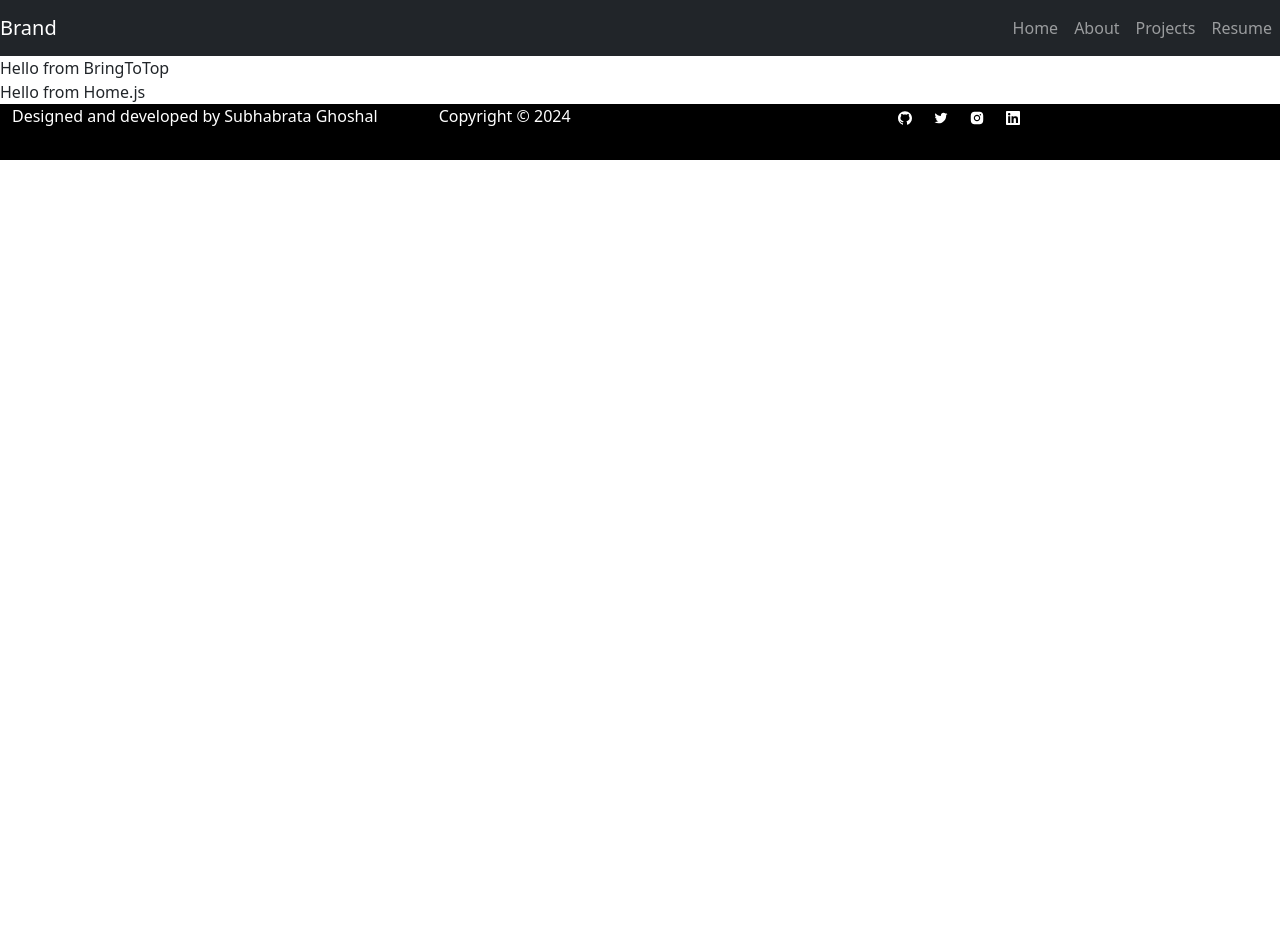
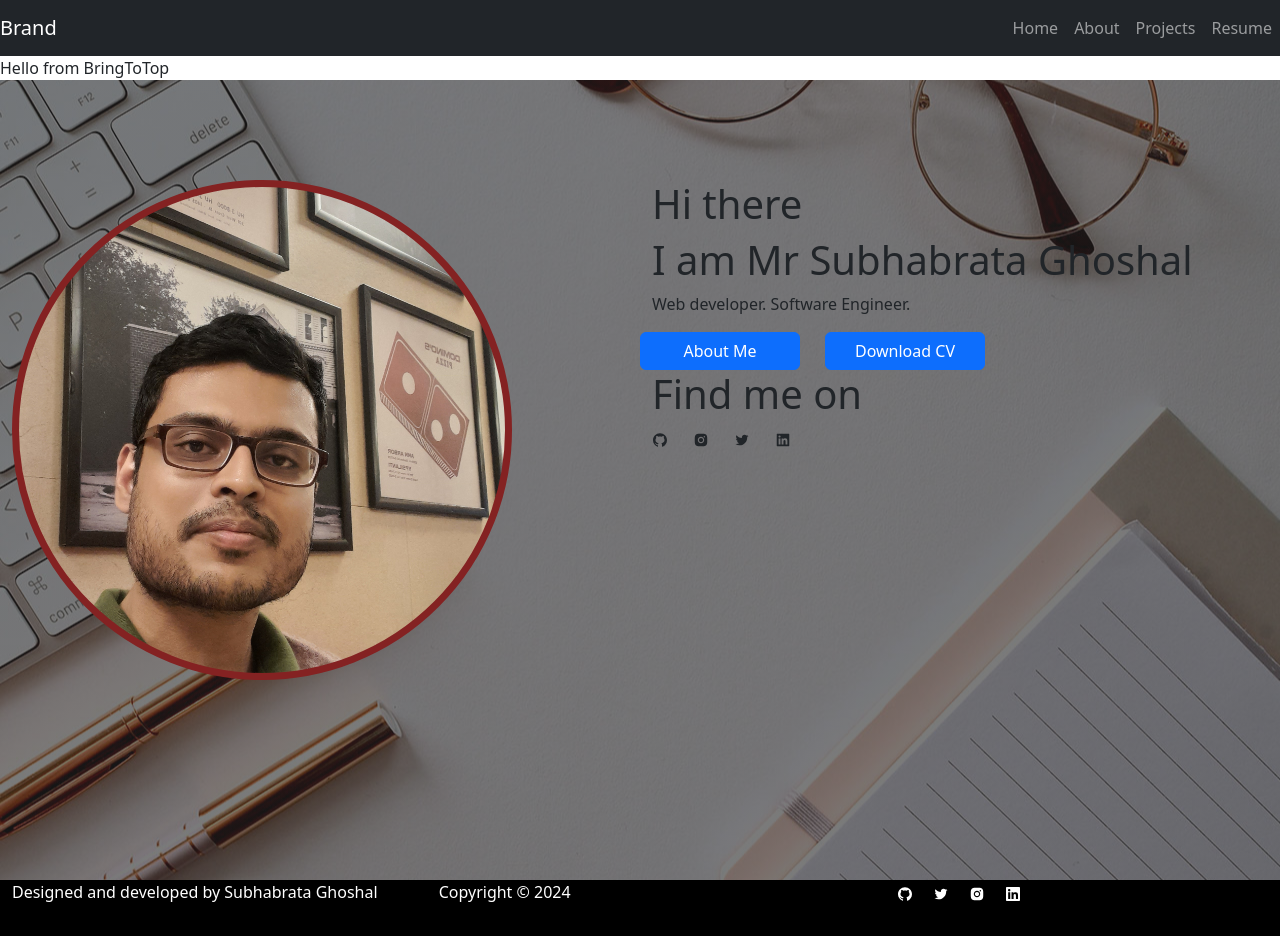
Before and after one commit to Subho1011/Portfolio_App, a React (Create React App) app: page / in a window 1280 px wide. Before the commit the page ends 800 px from the top, so only its background shows below. Built offline with nearby package versions, Linux system fonts and the light colour scheme.

Commit message:
Basic structure of Home Page is created

```diff
--- a/src/App.css
+++ b/src/App.css
@@ -1,3 +1,9 @@
+:root{
+  --primary-color: #842222;
+  --secondary-color: #c06a6a;
+}
+
+
 /* .App {
   text-align: center;
 }
@@ -88,3 +94,27 @@
   height: 56px;
 
 }
+
+/*Home Page*/
+
+.home{
+  background-image: linear-gradient(rgba(34,34,34,0.6), rgba(34,34,34,0.6)), url(./Assests/Home-Page-Background.jpg);
+  background-repeat: no-repeat;
+  background-position: center;
+  background-size: cover;
+  height: 100vh;
+  width: 100%;
+  padding: 100px;
+}
+
+.image{
+  height: 500px;
+  width: 500px;
+  border-radius: 50%;
+  border: 7px solid var(--primary-color);
+  background-color: white;
+  background-image: url(./Assests/Me.jpg);
+  background-position: center;
+  background-repeat: no-repeat;
+  background-size:cover;
+}
--- a/src/components/Home/Home.js
+++ b/src/components/Home/Home.js
@@ -1,7 +1,49 @@
+import React from "react";
+import { Container, Col, Row } from "react-bootstrap";
+import { AiFillGithub, AiFillInstagram, AiOutlineTwitter, AiFillLinkedin } from "react-icons/ai";
+import { Button } from "react-bootstrap";
 
 const Home = () => {
-  return(
-    <div>Hello from Home.js</div>
+  return (
+    <Container fluid className="home">
+      <Row>
+        <Col>
+          <div className="image"></div>
+        </Col>
+        <Col>
+          <Row>
+            <h1>Hi there</h1>
+            <h1>I am Mr Subhabrata Ghoshal</h1>
+            <p>Web developer. Software Engineer.</p>
+          </Row>
+          <Row>
+            <Button style={{width:"25%", marginRight:"25px"}}>About Me</Button>
+            <Button style={{width:"25%",}}>Download CV</Button>
+          </Row>
+          <Row>
+            <h1>Find me on</h1>
+            <ul style={{display:"flex",listStyleType:"none",gap:"25px",}}>
+              <li>
+                <a><AiFillGithub /></a>
+              </li>
+
+              <li>
+                <a><AiFillInstagram /></a>
+              </li>
+
+              <li>
+                <a><AiOutlineTwitter /></a>
+              </li>
+
+              <li>
+                <a><AiFillLinkedin /></a>
+              </li>
+            </ul>
+          </Row>
+        </Col>
+      </Row>
+
+    </Container>
   );
 }
 
--- a/src/components/Navbar.js
+++ b/src/components/Navbar.js
@@ -11,7 +11,7 @@ const NavBar = () => {
           <Nav className="ms-auto">
             <Nav.Item> <Nav.Link href="/">Home</Nav.Link> </Nav.Item>
             <Nav.Item> <Nav.Link href="/about">About</Nav.Link> </Nav.Item>
-            <Nav.Item> <Nav.Link href="//projects">Projects</Nav.Link> </Nav.Item>
+            <Nav.Item> <Nav.Link href="/projects">Projects</Nav.Link> </Nav.Item>
             <Nav.Item> <Nav.Link href="/resume">Resume</Nav.Link> </Nav.Item>
           </Nav>
         </Navbar.Collapse>
```
Also changed, not shown: src/Assests/Home-Page-Background.jpg (added), src/Assests/Me.jpg (added).
